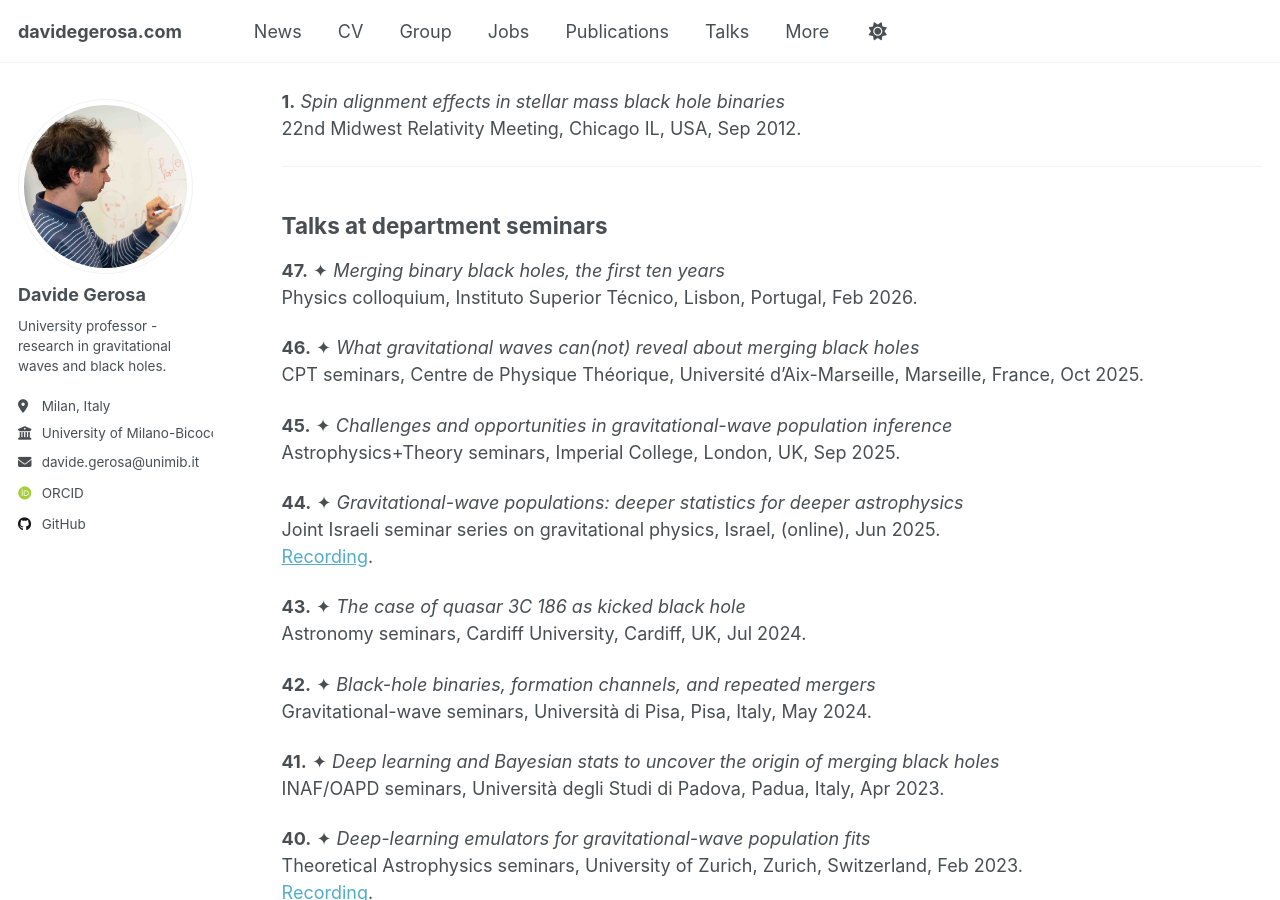
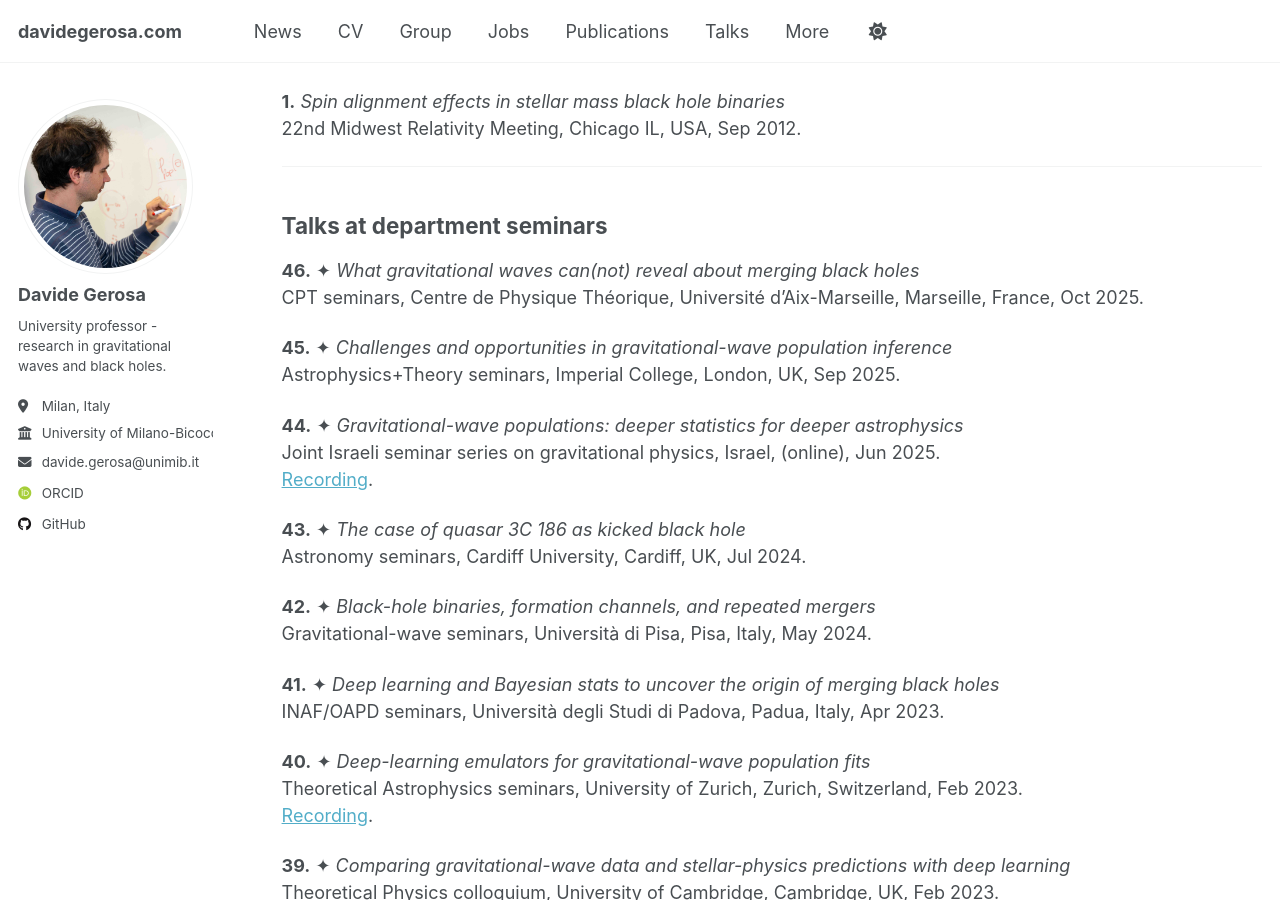
Before and after one commit to dgerosa/website, a Jekyll site: the page built from _pages/talks.md, in a window 1280 px wide and 900 px high, scrolled down 7545 px. Built offline with Jekyll 4.4.1, drawn with Linux system fonts in a browser that asks for light colours; some web fonts are replaced; some of the changed text lies outside the part shown.

Commit message:
Website update from workflow

```diff
--- a/_pages/_talks.md
+++ b/_pages/_talks.md
@@ -2,7 +2,7 @@ Invited talks marked with ✦.
 
 ## Summary
 **84** (**35**✦) [Talks at conferences](#talks-at-conferences) \
-**47** (**47**✦) [Talks at department seminars](#talks-at-department-seminars) \
+**46** (**46**✦) [Talks at department seminars](#talks-at-department-seminars) \
 **7** (**6**✦) [Lectures at PhD schools](#lectures-at-phd-schools) \
 **8** (**4**✦) [Posters at conferences](#posters-at-conferences) \
 **18** (**18**✦) [Outreach talks](#outreach-talks)
@@ -284,9 +284,6 @@ BritGrav 14, Cambridge, UK, Mar 2014.
 
 ## Talks at department seminars
 
-**47.** ✦ *Merging binary black holes, the first ten years*  \\
-Physics colloquium, Instituto Superior Técnico, Lisbon, Portugal, Feb 2026.
-
 **46.** ✦ *What gravitational waves can(not) reveal about merging black holes*  \\
 CPT seminars, Centre de Physique Théorique, Université d'Aix-Marseille, Marseille, France, Oct 2025.
 
```
Also changed, not shown: other parts of _pages/_talks.md (+1 -1 lines), _pages/_citations.md (+4 -4 lines), _pages/_group.md (+1 -1 lines), _pages/_publications.md (+1 -1 lines).
